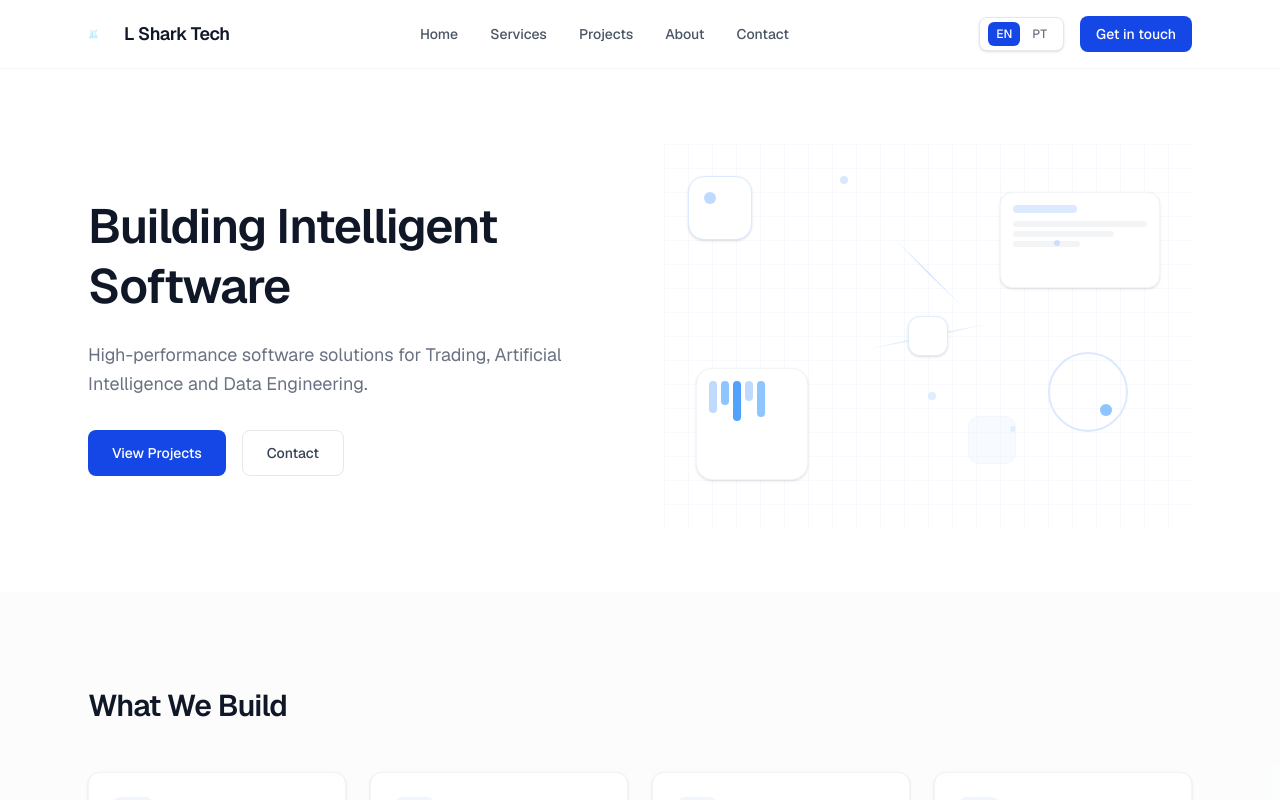
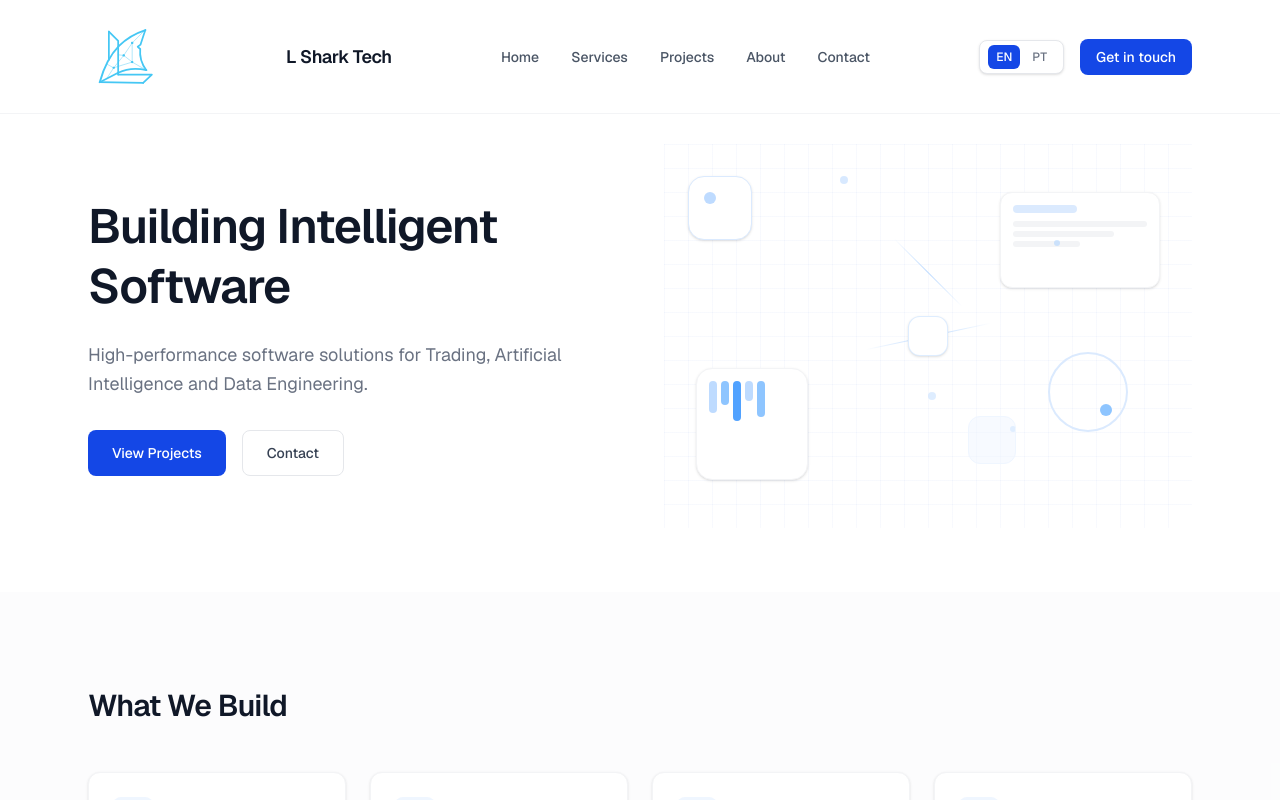
Before and after one commit to Sharkprojects/lsharktech-site, a Next.js app: page / in a window 1280 px wide. Shown: the top 800 px of the page. Built offline with nearby package versions, Linux system fonts and the light colour scheme.

Commit message:
Update logo dimensions in Navbar component for improved display

```diff
--- a/src/components/Navbar.tsx
+++ b/src/components/Navbar.tsx
@@ -26,8 +26,8 @@ export default function Navbar() {
           <Image
             src="/brand/logo-horizontal.svg"
             alt="L Shark Tech"
-            width={28}
-            height={28}
+            width={190}
+            height={48}
             className="shrink-0"
             priority
           />
```
